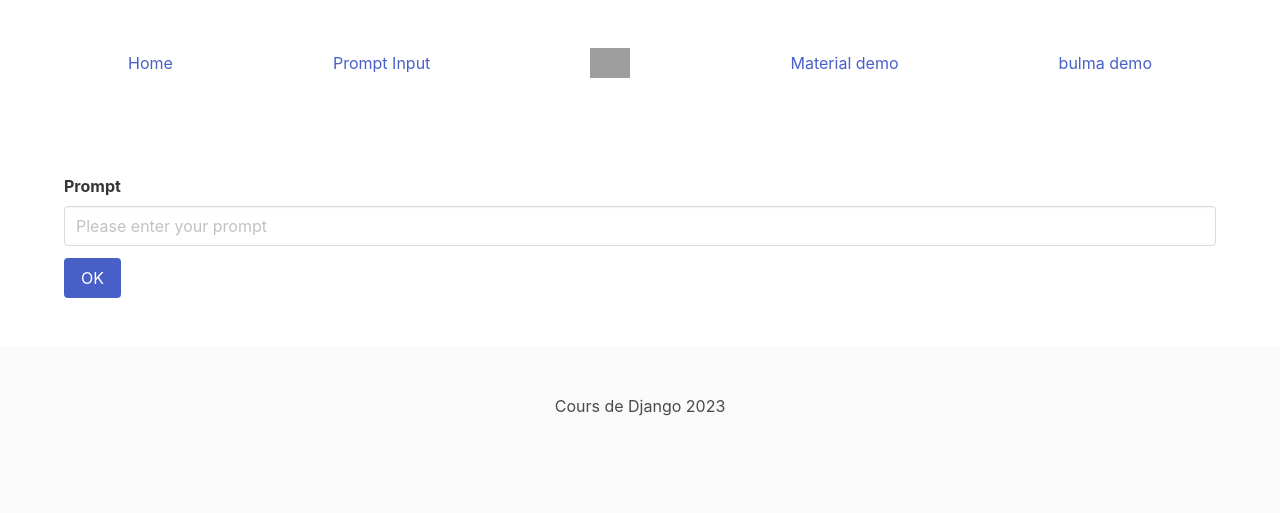
After one commit to yostane/cours-python, a Django app: template material/django/mysite/promptai/templates/bulma-demo.html in a window 1280 px wide. The commit adds this page. Shown: the top 513 px of the page. Run offline with Django 4.2, Linux system fonts and the light colour scheme; the template is opened without the code that fills it, so the values that code supplies are empty; grey boxes are pictures that could not be loaded.

Commit message:
Add bulma css

```diff
--- a/material/django/mysite/mysite/settings.py
+++ b/material/django/mysite/mysite/settings.py
@@ -38,6 +38,7 @@ INSTALLED_APPS = [
     "django.contrib.messages",
     "django.contrib.staticfiles",
     # Librairie de composants material
+    "theme_material_kit",
     "polls.apps.PollsConfig",
     # Nom du dossier de l'app.nom du fichier app.py.nom de la classe qui est dedans
     "promptai.apps.PromptaiConfig",
--- a/material/django/mysite/mysite/urls.py
+++ b/material/django/mysite/mysite/urls.py
@@ -21,4 +21,6 @@ urlpatterns = [
     path("", include("promptai.urls")),
     path("polls/", include("polls.urls")),
     path("admin/", admin.site.urls),
+    # Utilisation des url proposées par material kit
+    path("", include("theme_material_kit.urls")),
 ]
--- /dev/null
+++ b/material/django/mysite/promptai/templates/base_bulma.html
@@ -0,0 +1,47 @@
+<!DOCTYPE html>
+<html lang="en">
+    <head>
+        <meta charset="UTF-8" />
+        <meta name="viewport" content="width=device-width, initial-scale=1.0" />
+        <link rel="stylesheet"
+              href="https://cdn.jsdelivr.net/npm/bulma@0.9.4/css/bulma.min.css">
+        <title>
+            {% block title %}
+            {% endblock title %}
+        </title>
+    </head>
+    <body>
+        <section class="section">
+            <nav class="level">
+                <p class="level-item has-text-centered">
+                    <a class="link is-info" href="{% url 'index' %}">Home</a>
+                </p>
+                <p class="level-item has-text-centered">
+                    <a class="link is-info" href="{% url 'prompt-input' %}">Prompt Input</a>
+                </p>
+                <p class="level-item has-text-centered">
+                    <img src="https://bulma.io/images/bulma-type.png"
+                         alt=""
+                         style="height: 30px">
+                </p>
+                <p class="level-item has-text-centered">
+                    <a class="link is-info" href="{% url 'material-demo' %}">Material demo</a>
+                </p>
+                <p class="level-item has-text-centered">
+                    <a class="link is-info" href="{% url 'bulma-demo' %}">bulma demo</a>
+                </p>
+            </nav>
+        </section>
+        <section class="section">
+            <div class="container">
+                {% block content %}
+                {% endblock content %}
+            </div>
+        </section>
+        <footer class="footer">
+            <div class="content has-text-centered">
+                <p>Cours de Django 2023</p>
+            </div>
+        </footer>
+    </body>
+</html>
--- /dev/null
+++ b/material/django/mysite/promptai/templates/bulma-demo.html
@@ -0,0 +1,28 @@
+{% extends "base_bulma.html" %}
+{% load static %}
+{% block title %}
+    Démo Bulma
+{% endblock title %}
+{% block content %}
+    <form action="{% url 'bulma-demo' %}" method="post">
+        {% csrf_token %}
+        <div class="field">
+            <label for="query" class="label">Prompt</label>
+            <div class="control">
+                <input class="input"
+                       type="text"
+                       placeholder="Please enter your prompt"
+                       name="query"
+                       id="query">
+            </div>
+        </div>
+        <div class="field is-grouped">
+            <div class="control">
+                <input type="submit" class="button is-link" value="OK" />
+            </div>
+        </div>
+    </form>
+    <ul>
+        {% for promt in prompts %}<li>Query: {{ promt.query }} - Reply: {{ promt.reply }}</li>{% endfor %}
+    </ul>
+{% endblock content %}
--- a/material/django/mysite/promptai/templates/index.html
+++ b/material/django/mysite/promptai/templates/index.html
@@ -19,6 +19,9 @@
       <li>
         <a href="{% url 'material-demo' %}">Material demo</a>
       </li>
+      <li>
+        <a href="{% url 'bulma-demo' %}">bulma demo</a>
+      </li>
     </ul>
     <a href="{% url 'prompt-input' %}">Enter your prompt</a>
     <h1>Prompt list</h1>
--- a/material/django/mysite/promptai/urls.py
+++ b/material/django/mysite/promptai/urls.py
@@ -7,4 +7,5 @@ urlpatterns = [
     path("run-query", views.processQueryForm, name="run-query"),
     path("ai-chat", views.showChatView, name="ai-chat"),
     path("material-demo", views.showMaterialDemo, name="material-demo"),
+    path("bulma-demo", views.showBulmaDemo, name="bulma-demo"),
 ]
--- a/material/django/mysite/promptai/views.py
+++ b/material/django/mysite/promptai/views.py
@@ -47,3 +47,9 @@ def showMaterialDemo(request: HttpRequest) -> HttpResponse:
     user = User.objects.all()[1]
     data = {"prompts": user.prompt_set.all()}
     return render(request, "material-demo.html", data)
+
+
+def showBulmaDemo(request: HttpRequest) -> HttpResponse:
+    user = User.objects.all()[1]
+    data = {"prompts": user.prompt_set.all()}
+    return render(request, "bulma-demo.html", data)
--- a/material/django/mysite/requirements.txt
+++ b/material/django/mysite/requirements.txt
@@ -1,3 +1,2 @@
 Django==4.2.7
 django-theme-material-kit==1.0.19
-django-material-widgets
```
